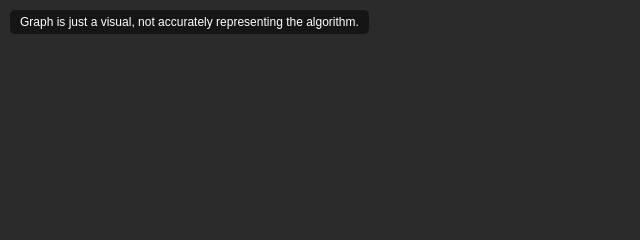
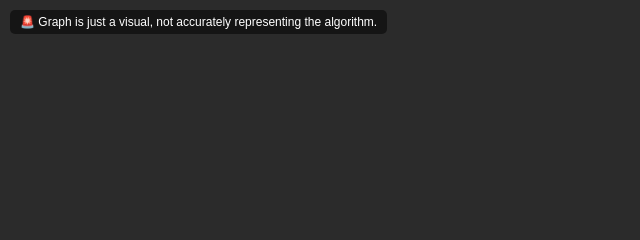
Before and after one commit to PanagiotisKots/Website-Java-Algorithm, a plain HTML site: page index.html in a window 1280 px wide. Shown: the top 240 px of the page, 0-640 px from the left. Drawn offline with Linux system fonts and the light colour scheme.

Commit message:
Update index.html

```diff
--- a/index.html
+++ b/index.html
@@ -9,7 +9,7 @@
 <body>
   <!-- Small box in the top left corner -->
   <div id="info-box">
-    Graph is just a visual, not accurately representing the algorithm.
+    🚨 Graph is just a visual, not accurately representing the algorithm.
   </div>
 
   <div id="graph-container">
```
